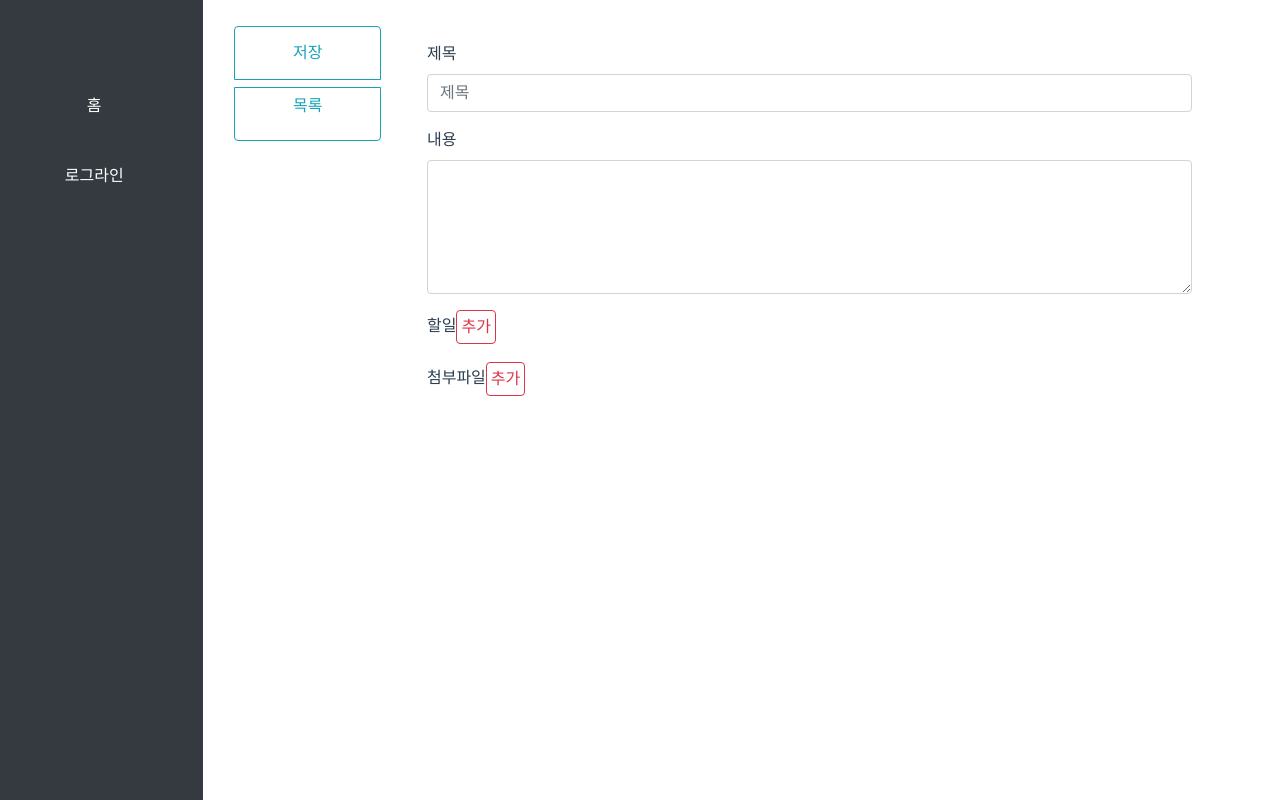
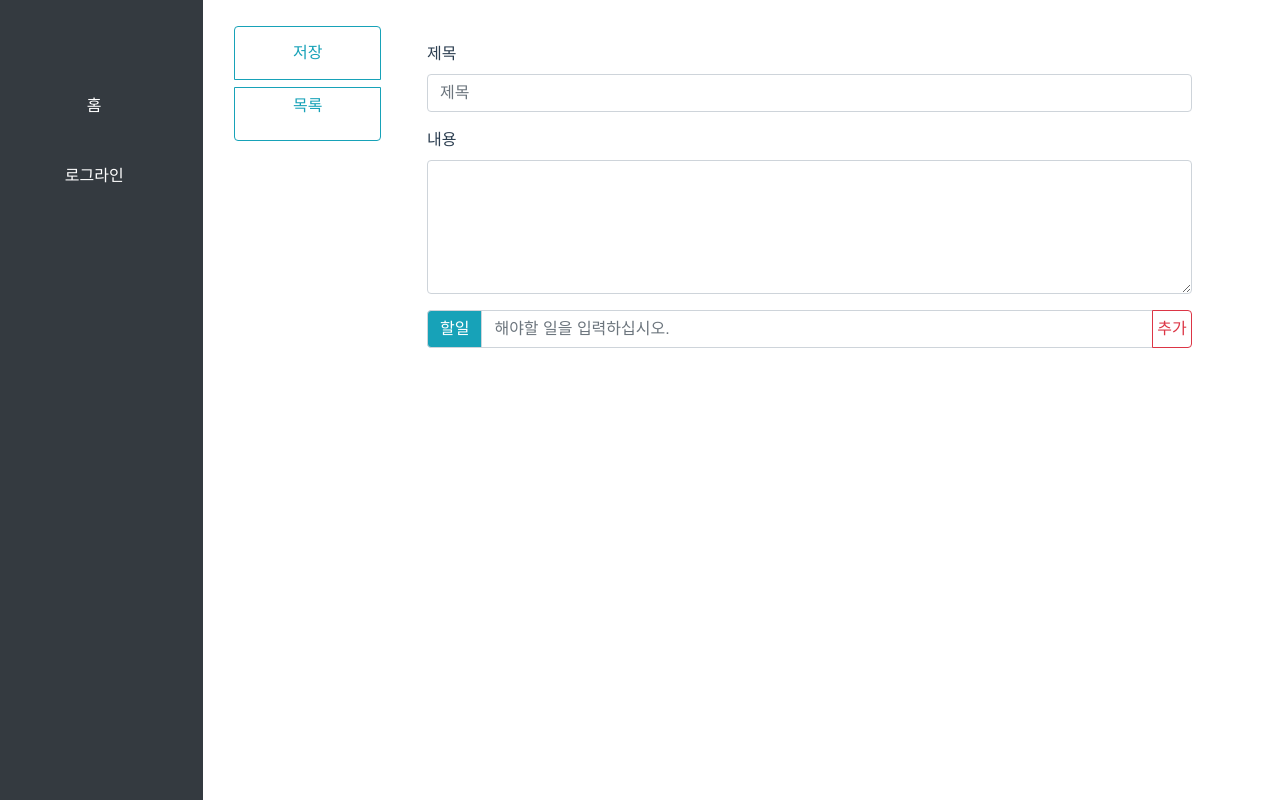
Before and after one commit to dosReady/dlog-express-es6, a Vue app in the folder frontend/: page /#/logline/reg in a window 1280 px wide. Built offline with nearby package versions, Linux system fonts and the light colour scheme.

Commit message:
- todolist 수정 - 등록, 수정페이지는 동일하게 같은파일 사용하자 - 상세보기는 어쩌지??

```diff
--- a/frontend/src/components/LogLine.vue
+++ b/frontend/src/components/LogLine.vue
@@ -1,7 +1,7 @@
 <template>
     <div>
         <div class="row content">
-            <div class="col-sm-2 btn-group-vertical mr-3">
+            <div class="col-sm-2 btn-group-vertical mr-3 pr-0">
                 <router-link class="btn btn-outline-info" to="/logline/reg">등록</router-link>
             </div>
             <div class="col-sm-9 scrollbar">
@@ -12,11 +12,10 @@
                 -->
                 <div class="row card">
                     <div class="card-body">
-                        <h5 class="card-title">Card title</h5>
-                        <h6 class="card-subtitle mb-2 text-muted">Card subtitle</h6>
-                        <p class="card-text">Some quick example text to build on the card title and make up the bulk of the card's content.</p>
-                        <a href="#" class="card-link">Card link</a>
-                        <a href="#" class="card-link">Another link</a>
+                        <h5 class="card-title">샘플 제목</h5>
+                        <h6 class="card-subtitle mb-2 text-muted">샘플 주제</h6>
+                        <p class="card-text">샘플 내용입니다.</p>
+                        <router-link class="card-link" to="/logline/sampleid/detail">더 보기</router-link>
                     </div>
                 </div>
 
--- a/frontend/src/components/LogLineForm.vue
+++ b/frontend/src/components/LogLineForm.vue
@@ -14,26 +14,26 @@
                 <textarea rows="5" class="form-control" v-model="data.content"></textarea>
             </div>
             <div class="form-group">
-                <label>할일</label>
-                <button class="btn btn-outline-danger p-1" @click="addWork">추가</button>
-                <ul class="list-group">
+                <div class="input-group">
+                    <div class="input-group-prepend">
+                        <span class="input-group-text text-white bg-info">할일</span>
+                    </div>
+                    <input type="text" class="form-control" placeholder="해야할 일을 입력하십시오." v-model="todoText" @keypress="enterWork">
+                    <div class="input-group-append">
+                        <button class="btn btn-outline-danger p-1" @click="addWork">추가</button>
+                    </div>
+                </div>
+                <ul class="list-group mt-2 scrollbar">
                     <li class="list-group-item" v-for="(item, index) in data.worklist" :key="index">
-                        <input type="text" class="form-control" v-model="data.worklist[index].text">
-                        <button class="btn btn-outline-danger p-1" @click="removeWork(index)">삭제</button>
+                        <div class="input-group">
+                            <span class="col p-1">{{item.text}}</span>
+                            <div class="input-group-append">
+                                <button class="btn btn-outline-danger p-1" @click="removeWork(index)">삭제</button>
+                            </div>
+                        </div>
                     </li>
                 </ul>
             </div>
-            <div class="form-group">
-                <label>첨부파일</label>
-                <button class="btn btn-outline-danger p-1" @click="addFile">추가</button>
-                <ul class="list-group">
-                    <li class="list-group-item" v-for="(item, index) in data.filelist" :key="index">
-                        {{item}}
-                        <button class="btn btn-outline-danger p-1" @click="removeFile(index)">삭제</button>
-                    </li>
-                </ul>
-            </div>
-
         </div>
     </div>
 </template>
@@ -43,6 +43,7 @@ export default {
   name: 'LogLineForm',
   data () {
     return {
+      todoText: '',
       data: {
         subject: '',
         content: '',
@@ -51,13 +52,23 @@ export default {
       }
     }
   },
+  created () {
+    console.log(this.$route.params.id)
+  },
   methods: {
+    enterWork (e) {
+      if (e.keyCode === 13) {
+        this.addWork()
+      }
+    },
     addWork () {
       this.data.worklist.push({
         level: '',
         category: '',
-        text: ''
+        text: this.todoText
       })
+
+      this.todoText = ''
     },
     removeWork (index) {
       this.data.worklist.splice(index, 1)
@@ -94,4 +105,9 @@ export default {
 .btn-group-vertical {
     max-height: 15%
 }
+
+.scrollbar {
+    height: 30vh;
+    overflow-y: scroll;
+}
 </style>
--- a/frontend/src/router/index.js
+++ b/frontend/src/router/index.js
@@ -19,6 +19,11 @@ export default new Router({
       path: '/logline/reg',
       name: 'LogLineForm',
       component: () => import('@/components/LogLineForm')
+    },
+    {
+      path: '/logline/:id/detail',
+      name: 'LogLineForm',
+      component: () => import('@/components/LogLineForm')
     }
   ]
 })
```
